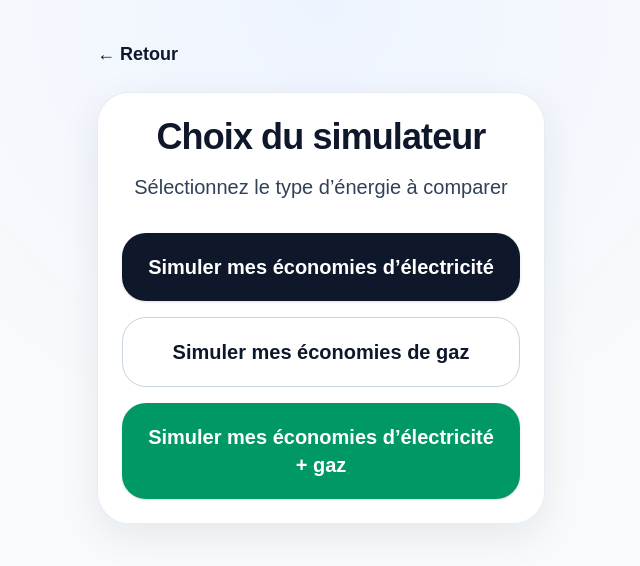
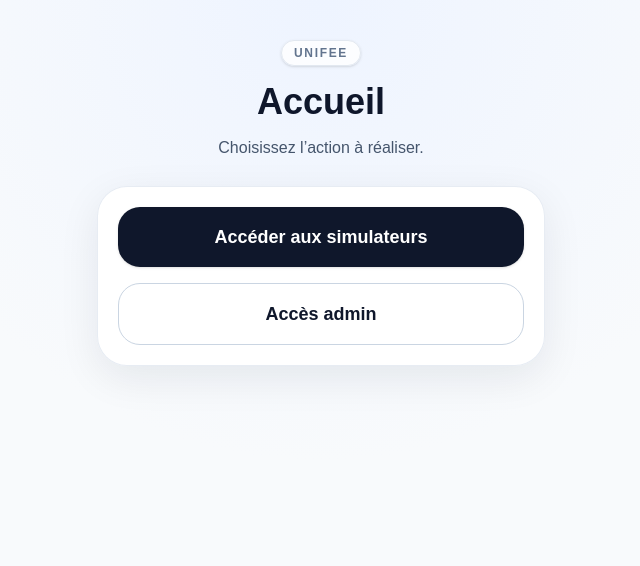
Before and after one commit to Marchalthomas-creator/Unifee-v3-, a Next.js app: page / in a window 1280 px wide. Shown: the top 566 px of the page, without its empty margins (319-959 px from the left). Built offline with nearby package versions, Linux system fonts and the light colour scheme.

Commit message:
restore home page and move simulator chooser

```diff
--- /dev/null
+++ b/app/choix-simulateur/page.tsx
@@ -0,0 +1,58 @@
+"use client";
+
+import { useRouter } from "next/navigation";
+
+export default function ChoixSimulateurPage() {
+  const router = useRouter();
+
+  return (
+    <main className="min-h-screen bg-[radial-gradient(circle_at_top,_#eef4ff_0%,_#f8fafc_45%,_#f8fafc_100%)] px-5 py-10">
+      <div className="mx-auto max-w-md space-y-6">
+        <button
+          type="button"
+          onClick={() => router.push("/")}
+          className="text-left text-lg font-semibold text-slate-900"
+        >
+          ← Retour
+        </button>
+
+        <div className="rounded-[32px] border border-slate-200/80 bg-white/95 p-6 shadow-[0_12px_40px_rgba(15,23,42,0.08)]">
+          <div className="text-center">
+            <h1 className="text-4xl font-bold tracking-tight text-slate-900">
+              Choix du simulateur
+            </h1>
+            <p className="mt-4 text-xl text-slate-700">
+              Sélectionnez le type d’énergie à comparer
+            </p>
+          </div>
+
+          <div className="mt-8 space-y-4">
+            <button
+              type="button"
+              onClick={() => router.push("/simulation-electricite")}
+              className="w-full rounded-[24px] bg-slate-900 px-6 py-5 text-xl font-bold text-white shadow-sm transition hover:bg-slate-800"
+            >
+              Simuler mes économies d’électricité
+            </button>
+
+            <button
+              type="button"
+              onClick={() => router.push("/simulation-gaz")}
+              className="w-full rounded-[24px] border border-slate-300 bg-white px-6 py-5 text-xl font-bold text-slate-900 transition hover:bg-slate-50"
+            >
+              Simuler mes économies de gaz
+            </button>
+
+            <button
+              type="button"
+              onClick={() => router.push("/simulation-complete")}
+              className="w-full rounded-[24px] bg-emerald-600 px-6 py-5 text-xl font-bold text-white shadow-sm transition hover:bg-emerald-700"
+            >
+              Simuler mes économies d’électricité + gaz
+            </button>
+          </div>
+        </div>
+      </div>
+    </main>
+  );
+}
--- a/app/page.tsx
+++ b/app/page.tsx
@@ -8,47 +8,34 @@ export default function HomePage() {
   return (
     <main className="min-h-screen bg-[radial-gradient(circle_at_top,_#eef4ff_0%,_#f8fafc_45%,_#f8fafc_100%)] px-5 py-10">
       <div className="mx-auto max-w-md space-y-6">
-        <button
-          type="button"
-          onClick={() => router.back()}
-          className="text-left text-lg font-semibold text-slate-900"
-        >
-          ← Retour
-        </button>
+        <div className="text-center">
+          <div className="inline-block rounded-full border border-slate-200 bg-white/80 px-3 py-1 text-xs font-semibold uppercase tracking-[0.14em] text-slate-500 shadow-sm">
+            UNIFEE
+          </div>
+          <h1 className="mt-4 text-4xl font-bold text-slate-900">
+            Accueil
+          </h1>
+          <p className="mt-3 text-base leading-7 text-slate-600">
+            Choisissez l’action à réaliser.
+          </p>
+        </div>
 
-        <div className="rounded-[32px] border border-slate-200/80 bg-white/95 p-6 shadow-[0_12px_40px_rgba(15,23,42,0.08)]">
-          <div className="text-center">
-            <h1 className="text-4xl font-bold tracking-tight text-slate-900">
-              Choix du simulateur
-            </h1>
-            <p className="mt-4 text-xl text-slate-700">
-              Sélectionnez le type d’énergie à comparer
-            </p>
-          </div>
-
-          <div className="mt-8 space-y-4">
+        <div className="rounded-[30px] border border-slate-200/80 bg-white/95 p-5 shadow-[0_12px_40px_rgba(15,23,42,0.08)]">
+          <div className="space-y-4">
             <button
               type="button"
-              onClick={() => router.push("/simulation-electricite")}
-              className="w-full rounded-[24px] bg-slate-900 px-6 py-5 text-xl font-bold text-white shadow-sm transition hover:bg-slate-800"
+              onClick={() => router.push("/choix-simulateur")}
+              className="w-full rounded-[22px] bg-slate-900 px-4 py-4 text-lg font-semibold text-white shadow-sm transition hover:bg-slate-800"
             >
-              Simuler mes économies d’électricité
+              Accéder aux simulateurs
             </button>
 
             <button
               type="button"
-              onClick={() => router.push("/simulation-gaz")}
-              className="w-full rounded-[24px] border border-slate-300 bg-white px-6 py-5 text-xl font-bold text-slate-900 transition hover:bg-slate-50"
+              onClick={() => router.push("/admin")}
+              className="w-full rounded-[22px] border border-slate-300 bg-white px-4 py-4 text-lg font-semibold text-slate-900 transition hover:bg-slate-50"
             >
-              Simuler mes économies de gaz
-            </button>
-
-            <button
-              type="button"
-              onClick={() => router.push("/simulation-complete")}
-              className="w-full rounded-[24px] bg-emerald-600 px-6 py-5 text-xl font-bold text-white shadow-sm transition hover:bg-emerald-700"
-            >
-              Simuler mes économies d’électricité + gaz
+              Accès admin
             </button>
           </div>
         </div>
```
